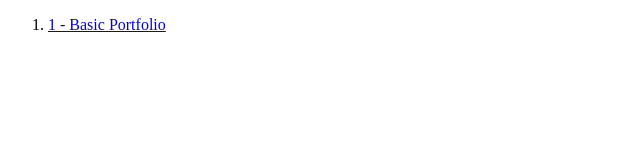
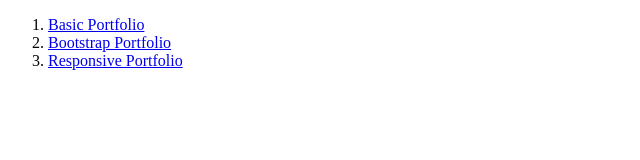
Before and after one commit to NiRuaG/niruag.github.io, a plain HTML site: page index.html in a window 1280 px wide. Shown: the whole page, without its empty margins (0-640 px from the left). Drawn offline with Linux system fonts and the light colour scheme.

Commit message:
add rel links to next 2 portfolio projects

```diff
--- a/index.html
+++ b/index.html
@@ -11,7 +11,13 @@
 <body>
   <ol>
     <li>
-      <a href="/Basic-Portfolio/">1 - Basic Portfolio</a>
+      <a href="/Basic-Portfolio/">Basic Portfolio</a>
+    </li>
+    <li>
+      <a href="/Bootstrap Portfolio/">Bootstrap Portfolio</a>
+    </li>
+    <li>
+      <a href="/Responsive Portfolio/">Responsive Portfolio</a>
     </li>
   </ol>
 </body>
```
